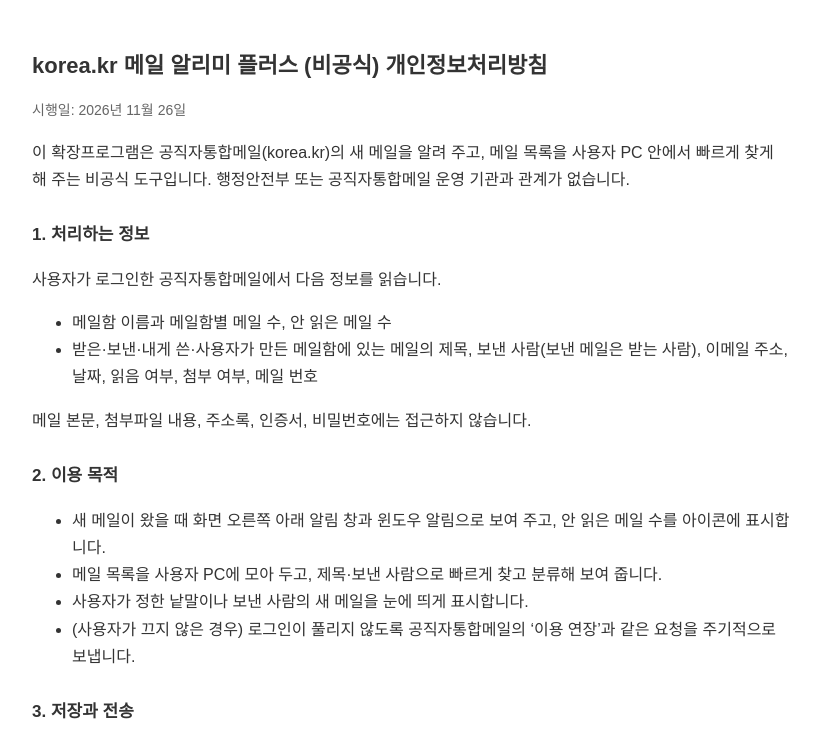
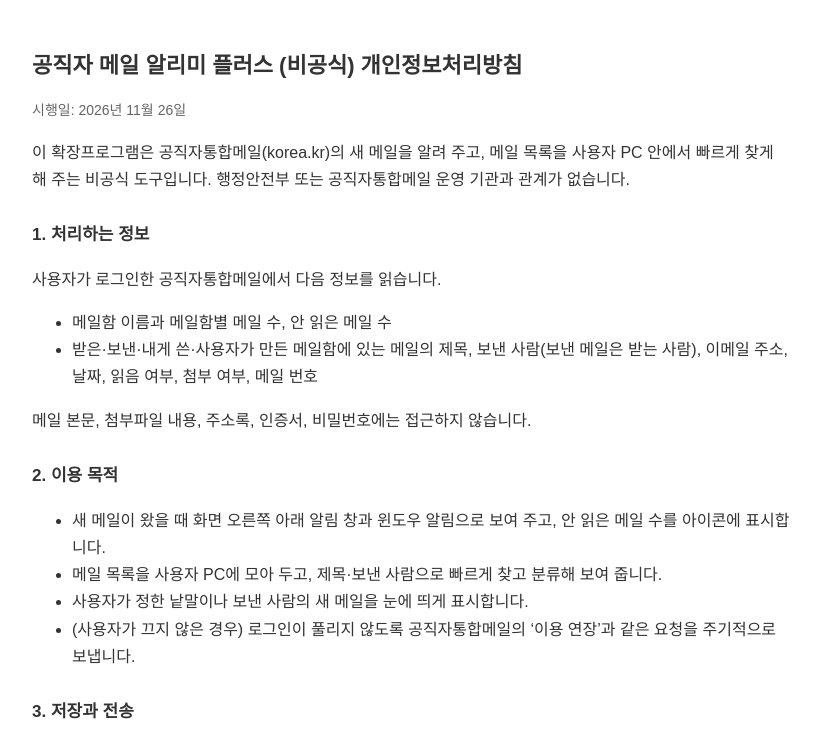
Before and after one commit to hessedtov/korea-mail-notifier, a plain HTML site: page plus/index.html in a window 1280 px wide. Shown: the top 740 px of the page, without its empty margins (228-1048 px from the left). Drawn offline with Linux system fonts and the light colour scheme.

Commit message:
개인정보처리방침: 확장프로그램 이름을 '공직자 메일 알리미 플러스'로 변경

```diff
--- a/plus/index.html
+++ b/plus/index.html
@@ -3,7 +3,7 @@
 <head>
 <meta charset="utf-8">
 <meta name="viewport" content="width=device-width, initial-scale=1">
-<title>korea.kr 메일 알리미 플러스 (비공식) 개인정보처리방침</title>
+<title>공직자 메일 알리미 플러스 (비공식) 개인정보처리방침</title>
 <style>
   body { font-family: "Malgun Gothic", "Apple SD Gothic Neo", sans-serif; max-width: 760px; margin: 0 auto; padding: 32px 16px; line-height: 1.7; color: #333; background: #fff; }
   h1 { font-size: 22px; } h2 { font-size: 17px; margin-top: 28px; }
@@ -11,7 +11,7 @@
 </style>
 </head>
 <body>
-<h1>korea.kr 메일 알리미 플러스 (비공식) 개인정보처리방침</h1>
+<h1>공직자 메일 알리미 플러스 (비공식) 개인정보처리방침</h1>
 <p class="muted">시행일: 2026년 11월 26일</p>
 
 <p>이 확장프로그램은 공직자통합메일(korea.kr)의 새 메일을 알려 주고, 메일 목록을 사용자 PC 안에서 빠르게 찾게 해 주는 비공식 도구입니다. 행정안전부 또는 공직자통합메일 운영 기관과 관계가 없습니다.</p>
```
